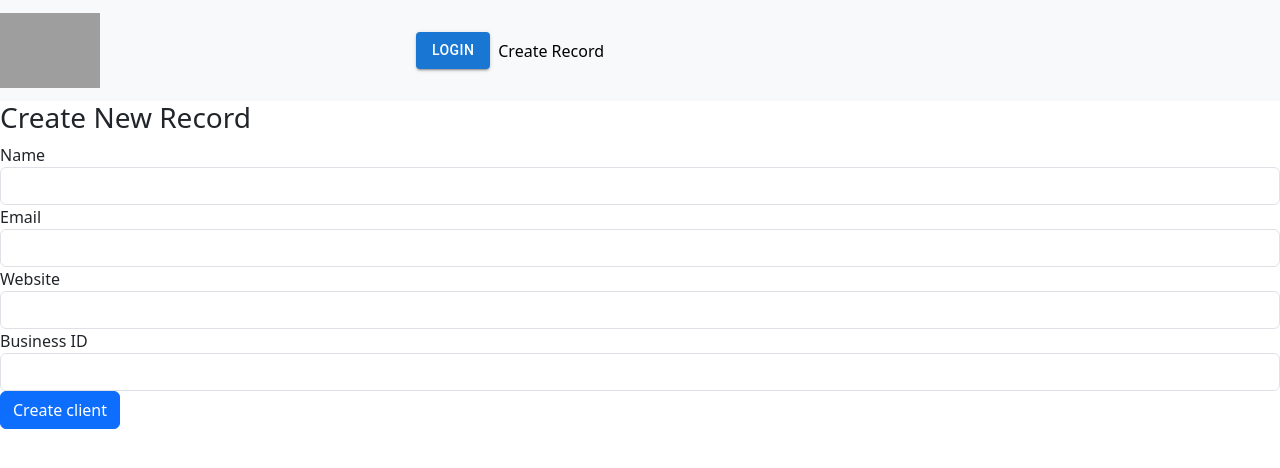
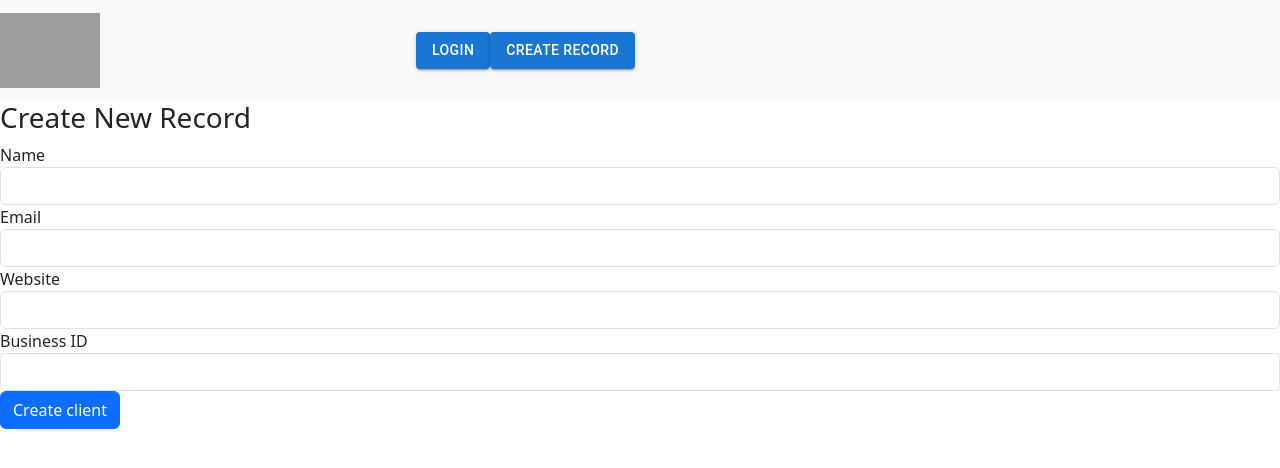
Before and after one commit to Matson20/REST-mern-stack, a React (Create React App) app in the folder client/: page /create in a window 1280 px wide. Shown: the top 468 px of the page. Built offline with nearby package versions, Linux system fonts and the light colour scheme; grey boxes are pictures that could not be loaded.

Commit message:
basic styling

```diff
--- a/client/src/components/navbar.js
+++ b/client/src/components/navbar.js
@@ -14,6 +14,12 @@ export default function Navbar() {
     navigate(path);
   }
 
+  const routeCreate = () => {
+    let path = '/create';
+    navigate(path);
+  }
+
+
  return (
    <div>
      <nav className="navbar navbar-expand-lg navbar-light bg-light">
@@ -24,26 +30,10 @@ export default function Navbar() {
         onClick={routeChange}>
           Login
        </Button>
-       <button
-         className="navbar-toggler"
-         type="button"
-         data-toggle="collapse"
-         data-target="#navbarSupportedContent"
-         aria-controls="navbarSupportedContent"
-         aria-expanded="false"
-         aria-label="Toggle navigation"
-       >
-         <span className="navbar-toggler-icon"></span>
-       </button>
-        <div className="collapse navbar-collapse" id="navbarSupportedContent">
-         <ul className="navbar-nav ml-auto">
-           <li className="nav-item">
-             <NavLink className="nav-link" to="/create">
-               Create Record
-             </NavLink>
-           </li>
-         </ul>
-       </div>
+       <Button variant="contained"
+        onClick={routeCreate}>
+          Create Record
+       </Button>
      </nav>
    </div>
  );
--- a/client/src/components/recordList.js
+++ b/client/src/components/recordList.js
@@ -1,7 +1,7 @@
 import React, { useEffect, useState } from "react";
 import { Link } from "react-router-dom";
 import Card from '@mui/material/Card';
-import { CardContent, CardHeader, Typography, Grid, Box, Paper } from "@mui/material";
+import { CardContent, CardHeader, Typography, Grid, Box, Paper, Button } from "@mui/material";
 
 const Record = (props) => (
  <tr>
@@ -84,11 +84,19 @@ export default function RecordList() {
               }}
             >
               <CardHeader title={record.name} />
+              <Button
+                class="btn btn-link"
+                variant='contained'
+                size="small"
+                onClick={()=>deleteRecord(record._id)}>
+                Delete
+              </Button> |
+              <Link className="btn btn-link" to={`/edit/${record._id}`}>Edit</Link>
               <CardContent>
-                <Typography>{record.email}</Typography>
-                <Typography>{record.website}</Typography>
-                <Typography>{record.businessID}</Typography>
-                <Typography>{record.clientAddress}</Typography>
+                <Typography><u>Email:</u><br/> {record.email}</Typography>
+                <Typography><u>Website:</u><br/>  {record.website}</Typography>
+                <Typography><u>Business ID:</u><br/>  {record.businessID}</Typography>
+                <Typography><u>Address:</u><br/>  {record.clientAddress}</Typography>
               </CardContent>
             </Card>
           </Grid>
```
